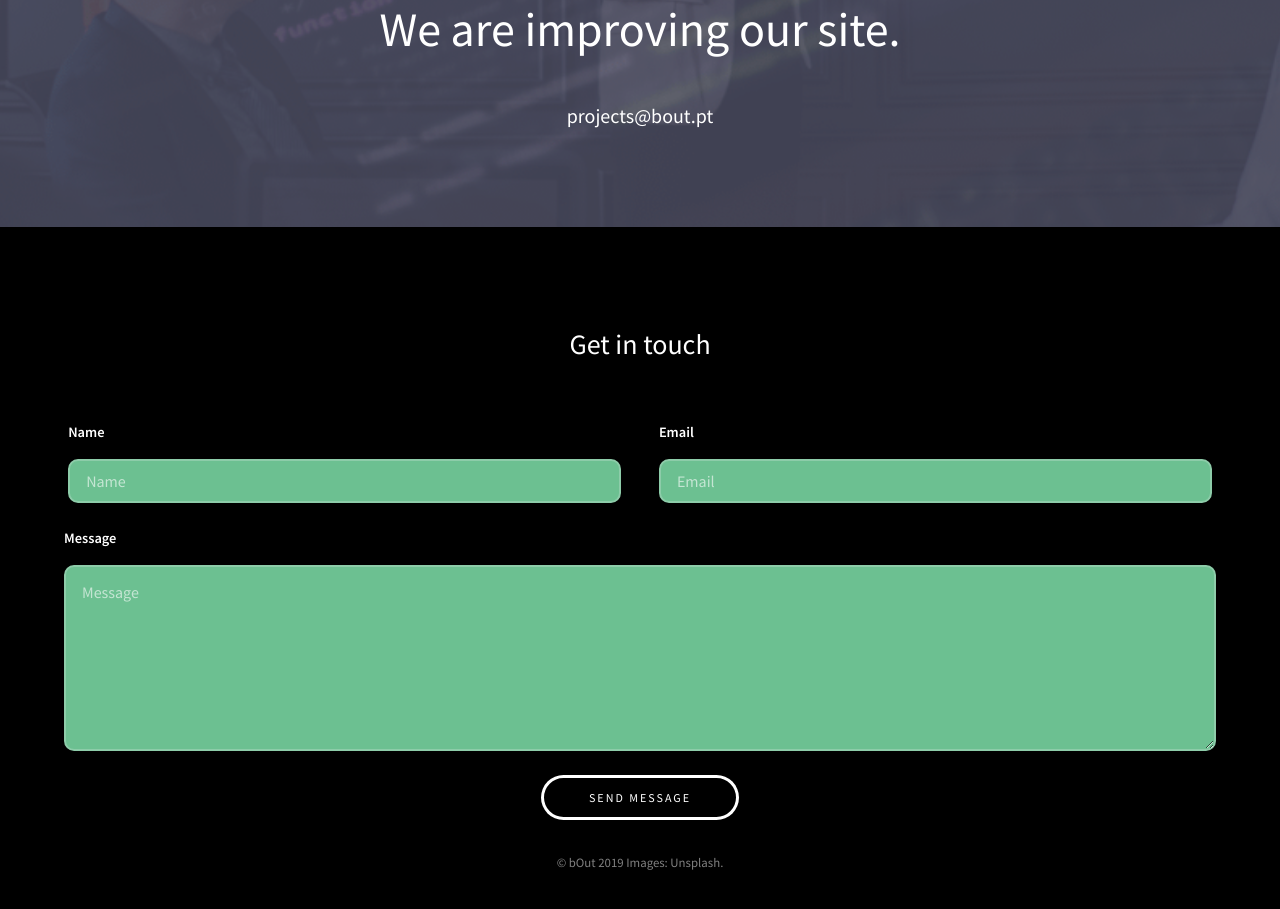
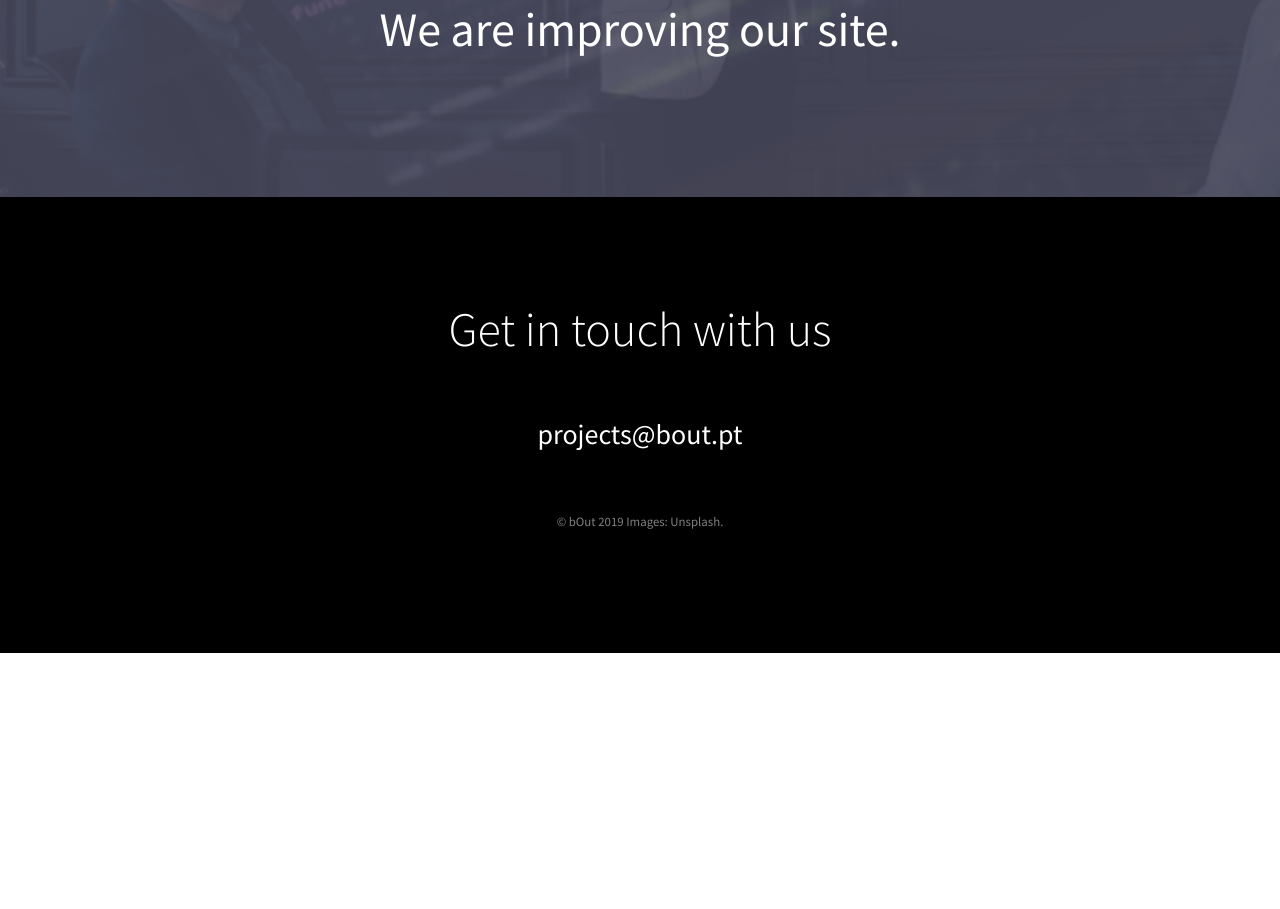
Before and after one commit to mcsergyu/mcsergyu.github.io, a plain HTML site: page index.html in a window 1280 px wide. Shown: the part 1053-1962 px from the top of the page. After the commit the page ends 1706 px from the top, so only its background shows below. Drawn offline with Linux system fonts and the light colour scheme.

Commit message:
Add files via upload

```diff
--- a/index.html
+++ b/index.html
@@ -53,7 +53,7 @@
                     <header>
                         <h1>We are improving our site.<br /></h1>
                         <p></p>
-                        <h3>projects@bout.pt</h3>
+                        <!--<h3>projects@bout.pt</h3>-->
                     </header>
                     <footer>
 
@@ -68,9 +68,10 @@
         <footer id="footer">
             <div class="inner">
 
-                <h3>Get in touch</h3>
+                <h2 style="color:white; font-size:300%; ">Get in touch with us</h2>
+                <h3>projects@bout.pt</h3>
 
-                <form action="mailto:projects@bout.pt" method="post">
+                <!--<form action="mailto:projects@bout.pt" method="post">
 
         <div class="field half first">
             <label for="name">Name</label>
@@ -87,7 +88,7 @@
         <ul class="actions">
             <li><input value="Send Message" class="button alt" type="submit"></li>
         </ul>
-                </form>
+    </form>-->
 
                 <div class="copyright">
                     &copy; <a href="https://www.bout.pt">bOut </a> 2019 Images: <a href="https://unsplash.com">Unsplash</a>.
```
Lines whose indentation alone changed are shown as unchanged.
